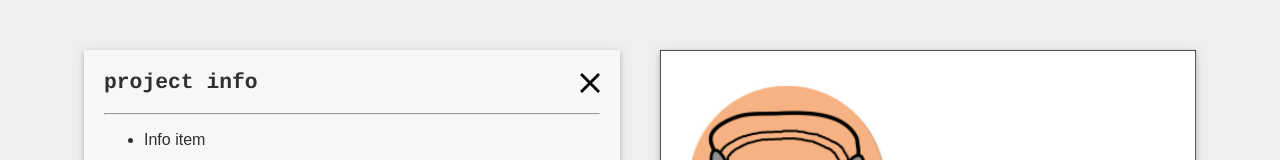
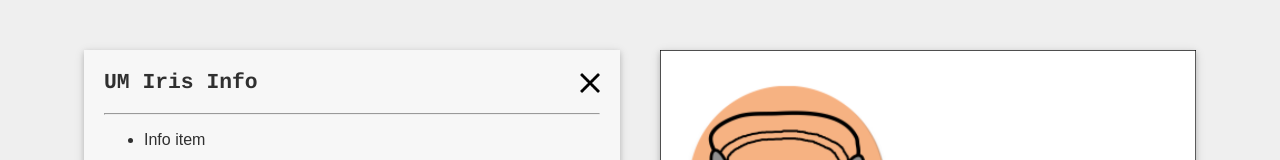
Before and after one commit to danloveg/portfolio, a React (Create React App) app: page / in a window 1280 px wide. Both pictures are taken after a click on the picture 352 px from the left and 1117 px from the top of the page. Shown: the part 933-1093 px from the top of the page. Built offline with nearby package versions, Linux system fonts and the light colour scheme.

Commit message:
Distinguish project info section with project title

```diff
--- a/src/projects/ProjectItem.jsx
+++ b/src/projects/ProjectItem.jsx
@@ -44,7 +44,7 @@ class ProjectItem extends Component {
                 {/* Project info box with code and demo links */}
                 <div className={"info-box " + (this.state.infoBoxShown ? "show" : "hide")}>
                     <div className="horizontal-title-container">
-                        <span className="float-left main-title">project info</span>
+                        <span className="float-left main-title">{this.props.title} Info</span>
                         <div className="close-button clickable"
                             onClick={() => this.toggleInfoBox()}>
                             <img height="20" src={closeX} alt="Close button"></img>
```
